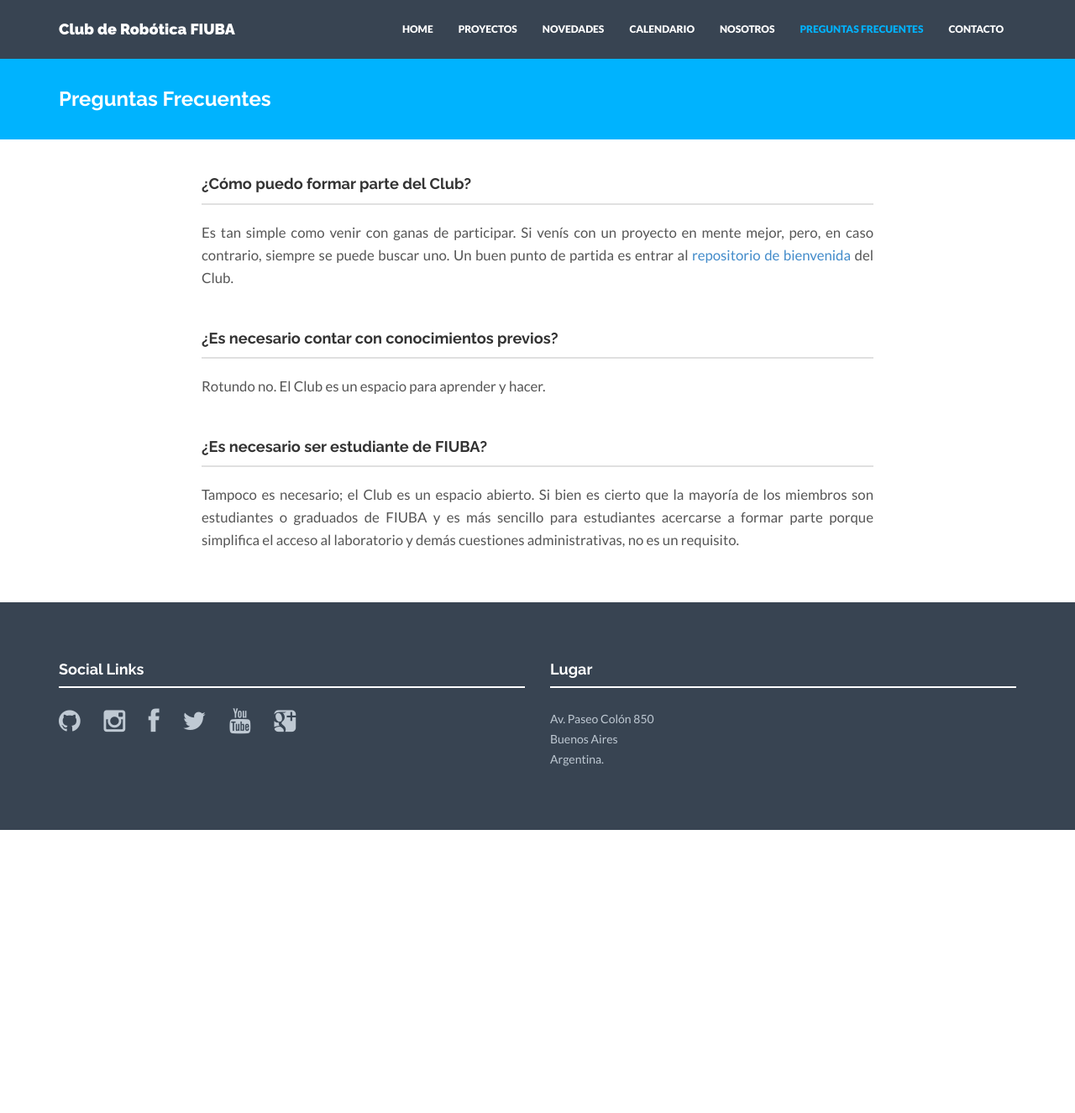
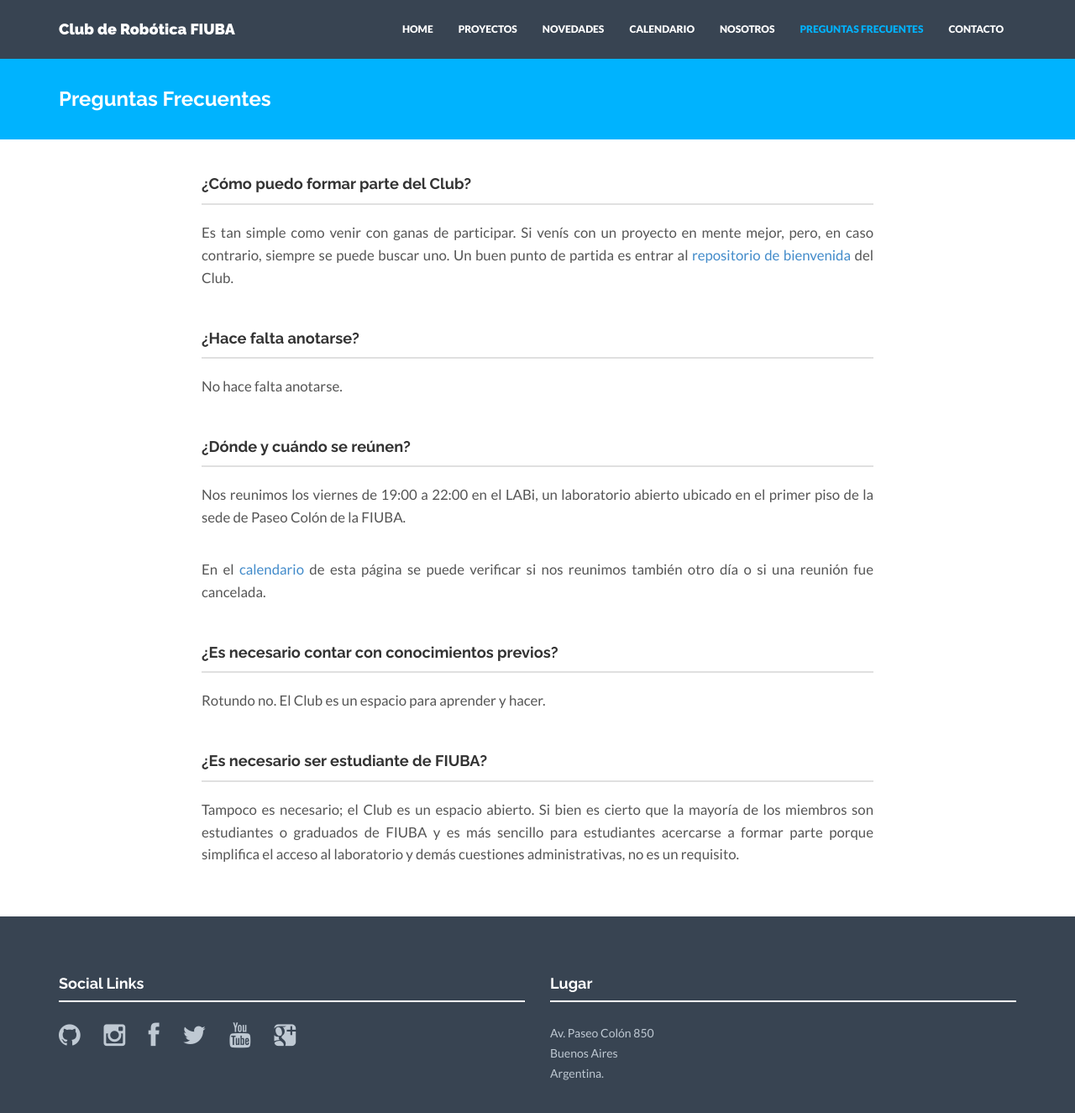
Before and after one commit to cdrfiuba/cdrfiuba.github.io, a Jekyll site: the page built from preguntas_frecuentes.md, in a window 1280 px wide and 1362 px high. Shown: the top 1325 px of the window at 84% size. Built offline with Jekyll 4.4.1, drawn with Linux system fonts in a browser that asks for light colours; nearby versions of some CDN libraries.

Commit message:
Update the FAQ

```diff
--- a/preguntas_frecuentes.md
+++ b/preguntas_frecuentes.md
@@ -10,6 +10,16 @@ Es tan simple como venir con ganas de participar.
 Si venís con un proyecto en mente mejor, pero, en caso contrario, siempre se puede buscar uno.
 Un buen punto de partida es entrar al [repositorio de bienvenida](https://github.com/cdrfiuba/Bienvenida) del Club.
 
+#### ¿Hace falta anotarse?
+
+No hace falta anotarse.
+
+#### ¿Dónde y cuándo se reúnen?
+
+Nos reunimos los viernes de 19:00 a 22:00 en el LABi, un laboratorio abierto ubicado en el primer piso de la sede de Paseo Colón de la FIUBA.
+
+En el [calendario](calendar.html) de esta página se puede verificar si nos reunimos también otro día o si una reunión fue cancelada.
+
 #### ¿Es necesario contar con conocimientos previos?
 
 Rotundo no. El Club es un espacio para aprender y hacer.
```
